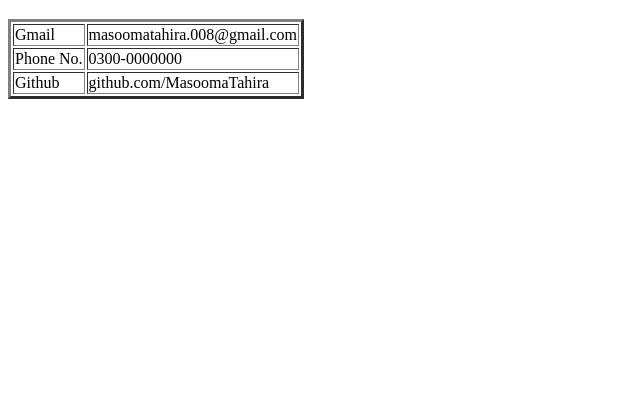
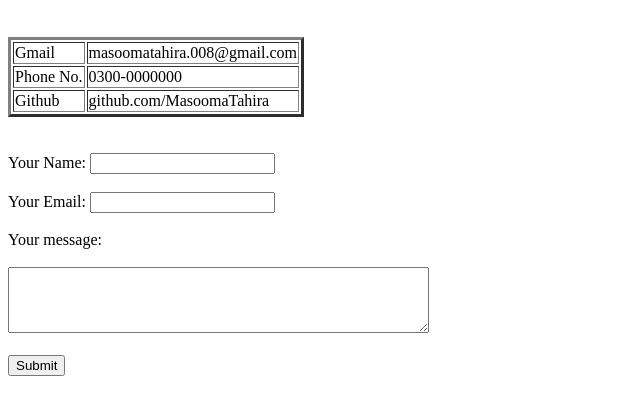
Before and after one commit to MasoomaTahira/CV, a plain HTML site: page contact-me.html in a window 1280 px wide. Shown: the part 61-476 px from the top of the page, without its empty margins (0-640 px from the left). Drawn offline with Linux system fonts and the light colour scheme.

Commit message:
Update contact-me.html

```diff
--- a/contact-me.html
+++ b/contact-me.html
@@ -5,6 +5,7 @@
     <meta http-equiv="X-UA-Compatible" content="IE=edge">
     <meta name="viewport" content="width=device-width, initial-scale=1.0">
     <title>Contact Me</title>
+    <link rel="stylesheet" href="styles.css">
 </head>
 <body>
     <h1>Contact Details</h1>
@@ -20,7 +21,18 @@
         <tr>
             <td>Github</td>
             <td>github.com/MasoomaTahira</td>
+            <br>
         </tr>
     </table>
+            <br><br>
+            <form action="handle_form_data.htmls">
+            <label for="Name">Your Name:</label>
+            <input type="text" name="Your Name" id="Name"><br><br>
+            <label for="Email">Your Email:</label>
+            <input type="text" name="Your Email" id="Email"><br><br>
+            <label for="Your message">Your message:</label><br><br>
+            <textarea name="message" id="message" cols=50" rows="4"></textarea><br><br>
+            <input type="submit" value="Submit">
+        </form>
 </body>
 </html>
```
